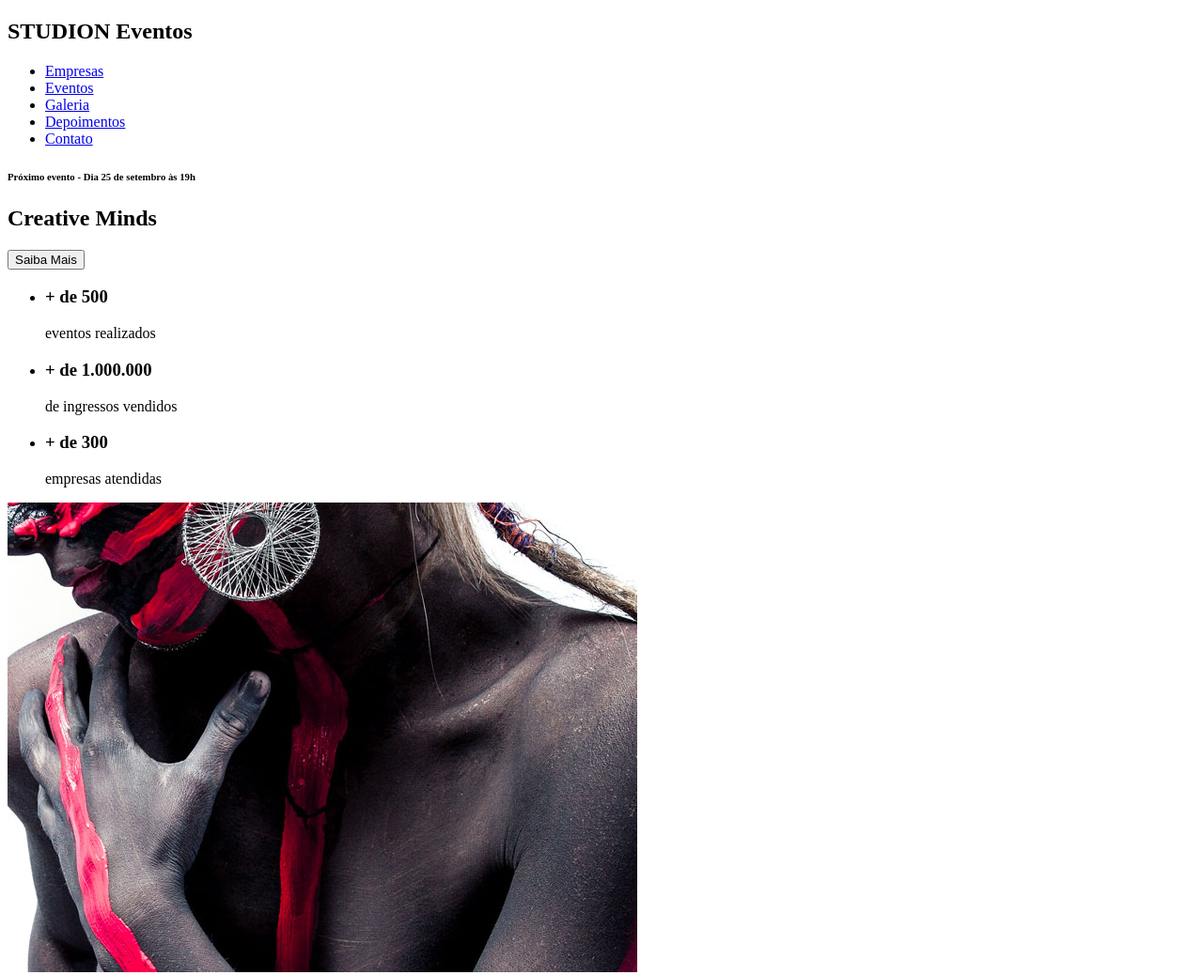
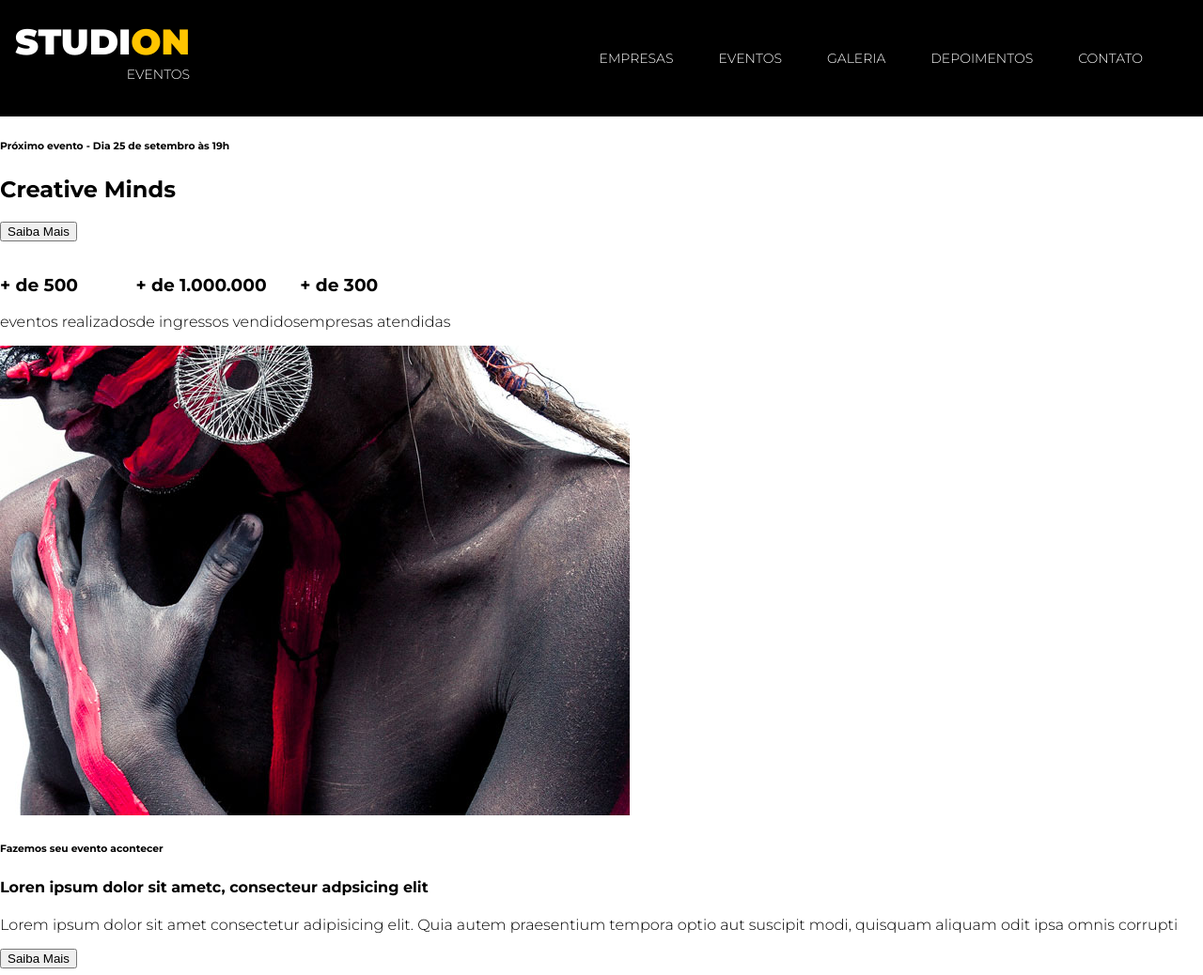
Before and after one commit to maiqueanderson/studion, a plain HTML site: page index.html in a window 1280 px wide. Shown: the top 1038 px of the page at 94% size. Drawn offline with Linux system fonts and the light colour scheme.

Commit message:
aula 3(modificando estilo do navbar)

```diff
--- a/index.html
+++ b/index.html
@@ -10,9 +10,11 @@
 </head>
 
 <body>
-    <nav>
-        <h1>STUDI<span>ON</span> <span>Eventos</span></h1>
-        <ul>
+    <nav class="navbar">
+        <h1 class="logo-studion">STUDI<span class="copy-primary">ON</span>
+            <span class="logo-studion__subtitle">Eventos</span>
+        </h1>
+        <ul class="navbar__links">
             <li>
                 <a href="#empresa">
                     Empresas
--- a/style.css
+++ b/style.css
@@ -0,0 +1,99 @@
+@import url('https://fonts.googleapis.com/css2?family=Montserrat:ital,wght@0,100;0,300;0,700;0,900;1,400&display=swap');
+
+* {
+    box-sizing: border-box;
+}
+
+/* aqui define as configurações da raiz do site */
+:root{
+    /* para criar uma variavel no css basta colocar --  */
+    --colorPrimary: #ffc500;
+    font-family: 'Montserrat', sans-serif;
+    font-size: 16px;
+
+}
+
+/* aqui eu estou definindo todas as propriedades que estarão no body do site */
+body{
+    margin: 0;
+    /* empurra o conteudo da pagina para depois do navbar */
+    padding-top: 7.75rem;
+}
+/*alterar as configurações das listas*/
+ul{
+    display: flex;
+    list-style: none;
+    padding-left: 0;
+}
+
+
+.navbar {
+    position: fixed;
+    display: grid;
+    grid-template-columns: 1fr 8fr;
+    align-items: center;
+    top: 0;
+    left: 0;
+    width: 100vw;
+    height: 7.75rem;
+    padding: 0 1rem;
+    background-color: #000;
+    color: #fff;
+
+}
+
+.navbar__links{
+    justify-self: end;
+
+
+}
+
+/*alterar as listas*/
+.navbar__links li{
+        font-size: 0.875rem;
+        /* coloca o texto em caixa alta */
+        text-transform: uppercase;
+        margin-right: 3rem; /* unidade de medida que foi definida no root */
+
+}
+
+
+
+/* aqui eu posso pegar um elemento de uma classe para que ele seja afetado por inteiro, neste caso é o elemento A */
+.navbar__links a{
+    color: #fff;
+    text-decoration: none;
+    font-weight: 300;
+
+
+}
+
+/*  o hover serve para afetar quando o mouse passa por cima */
+
+
+
+.navbar__links a:hover{
+    color: var(--colorPrimary);
+}
+
+.logo-studion{
+    font-size: 2.375rem;
+    font-weight: 900;
+    text-transform: uppercase;
+    text-align: right;
+    /* vai colocar 1px a mais do tamanho da altura do glifo 0 da fonte */
+    line-height: 1ch;
+
+}
+
+.logo-studion__subtitle{
+    font-weight: 300;
+    text-transform: uppercase;
+    font-size: 0.875rem;
+    text-align: right;
+
+}
+
+.copy-primary{
+    color: var(--colorPrimary);
+}
```
